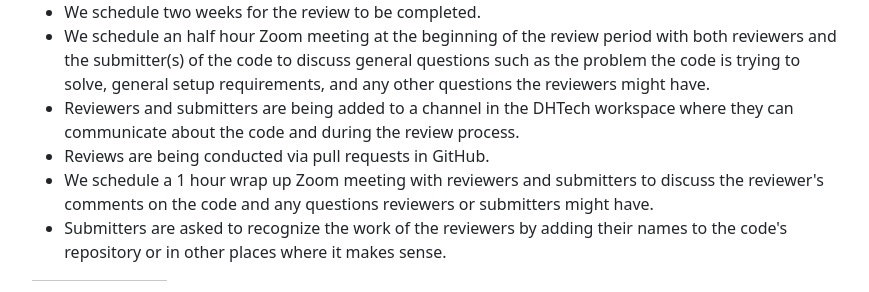
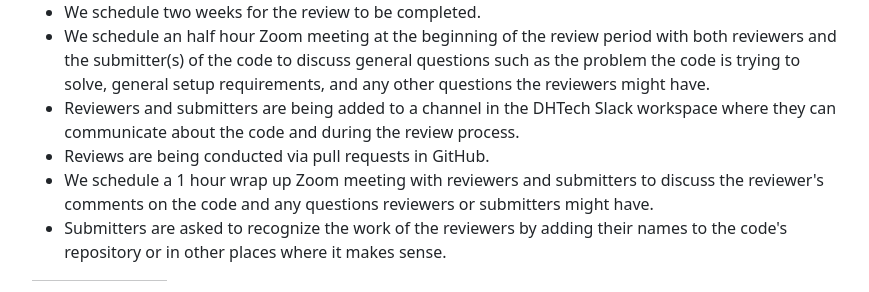
Before and after one commit to DHCodeReview/DHCodeReview.github.io, a Jekyll site: the page built from index.html, in a window 1280 px wide. Shown: the part 641-933 px from the top of the page, without its empty margins (205-1074 px from the left). Built offline with Jekyll 4.4.1, drawn with Linux system fonts in a browser that asks for light colours; nearby versions of some CDN libraries; library files that are not in the unit come from our copies.

Commit message:
Making clear we're talking about a Slack workspace.

```diff
--- a/index.html
+++ b/index.html
@@ -27,7 +27,7 @@ layout: default
         <li>We try to find two reviewers for each piece of code that is submitted for review.</li>
         <li>We schedule two weeks for the review to be completed.</li>
         <li>We schedule an half hour Zoom meeting at the beginning of the review period with both reviewers and the submitter(s) of the code to discuss general questions such as the problem the code is trying to solve, general setup requirements, and any other questions the reviewers might have.</li>
-        <li>Reviewers and submitters are being added to a channel in the DHTech workspace where they can communicate about the code and during the review process.</li>
+        <li>Reviewers and submitters are being added to a channel in the DHTech Slack workspace where they can communicate about the code and during the review process.</li>
         <li>Reviews are being conducted via pull requests in GitHub.</li>
         <li>We schedule a 1 hour wrap up Zoom meeting with reviewers and submitters to discuss the reviewer's comments on the code and any questions reviewers or submitters might have.</li>
         <li>Submitters are asked to recognize the work of the reviewers by adding their names to the code's repository or in other places where it makes sense.</li>
```
